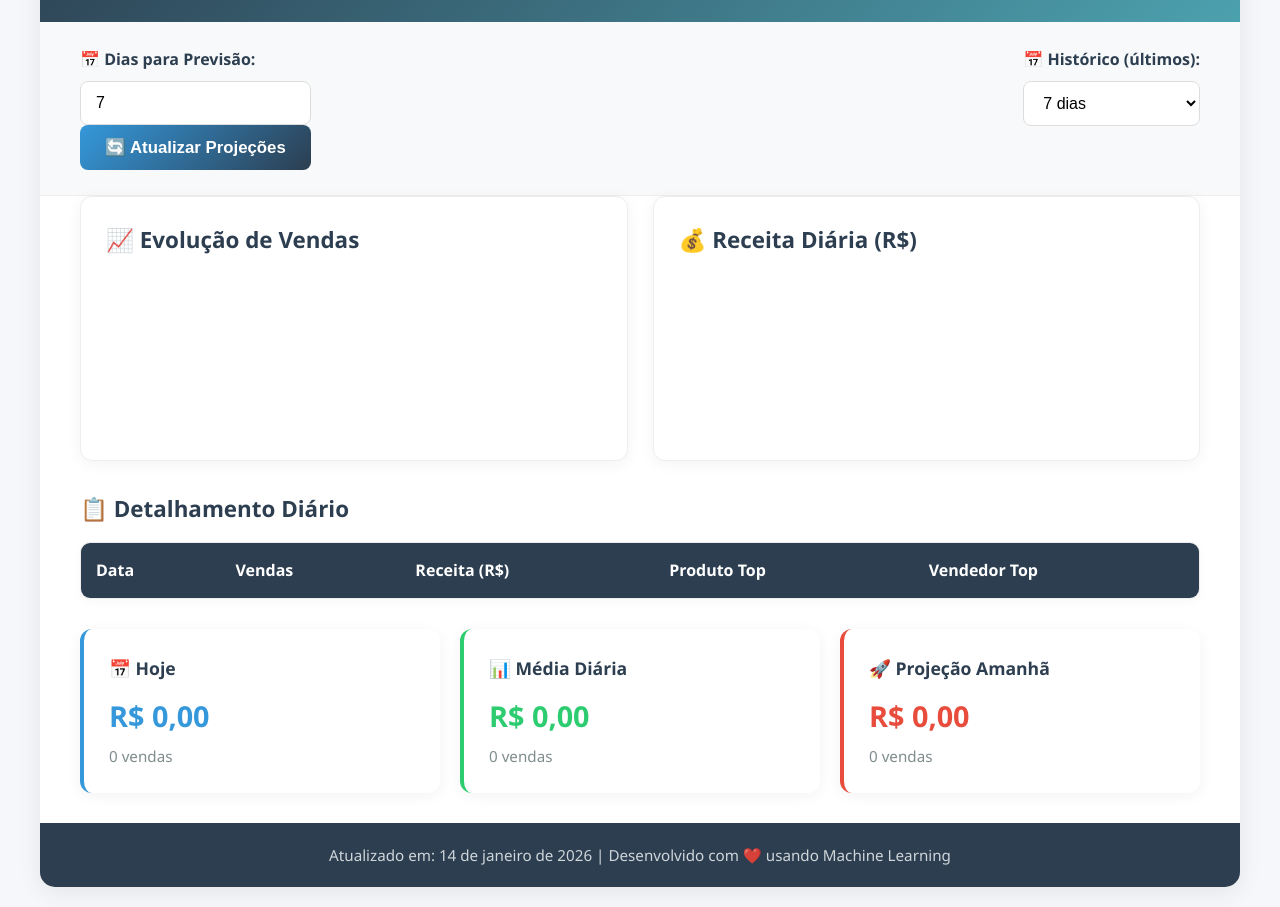
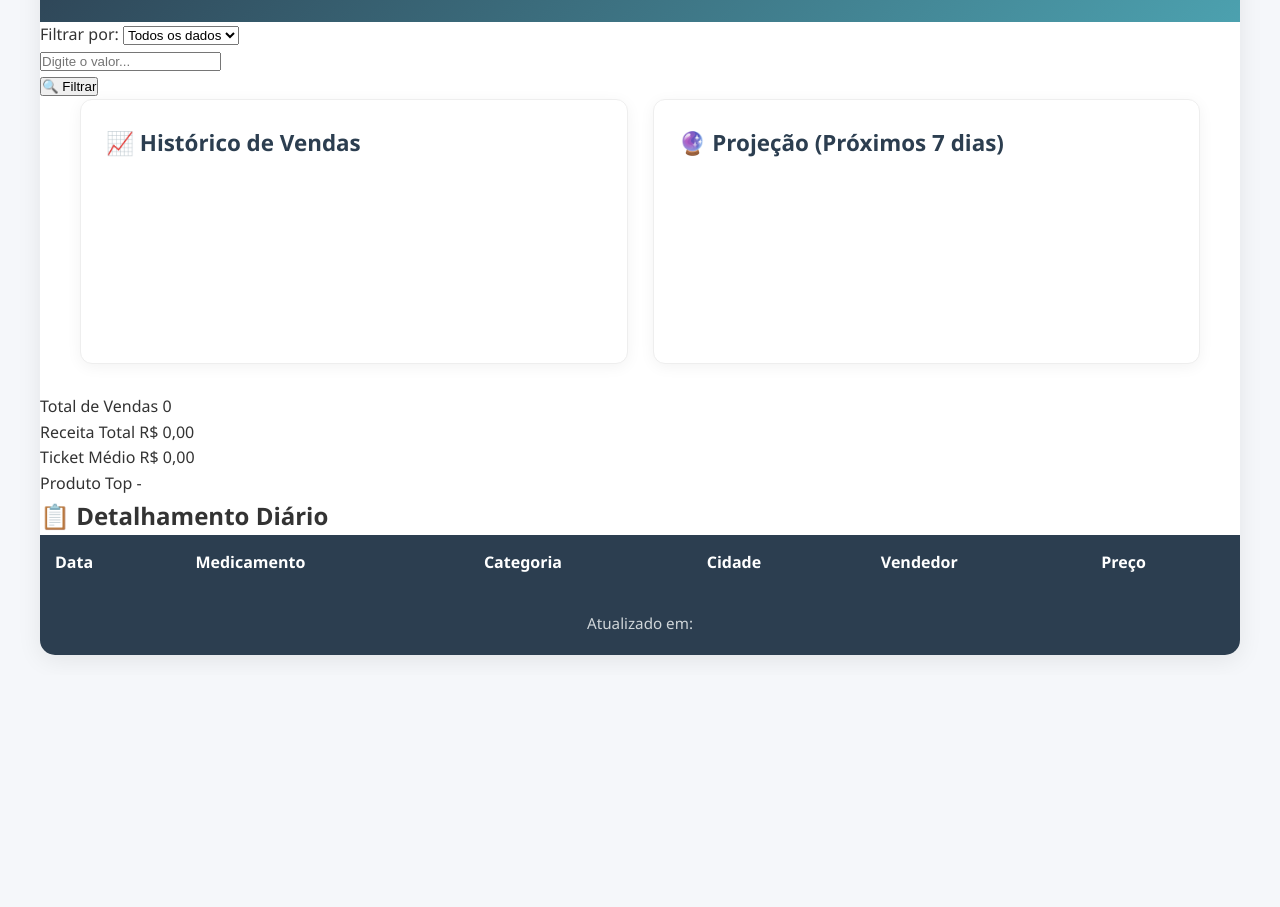
Before and after one commit to fslucca1970/sales-prediction, a plain HTML site: page index.html in a window 1280 px wide. Shown: the part 145-1052 px from the top of the page. After the commit the page ends 820 px from the top, so only its background shows below. Drawn offline with nearby package versions, Linux system fonts and the light colour scheme; no server answers.

Commit message:
Refactor dashboard layout and update titles

```diff
--- a/index.html
+++ b/index.html
@@ -9,91 +9,80 @@
 <body>
     <div class="container">
         <header>
-            <h1>📊 Dashboard de Vendas Farmacêuticas</h1>
-            <p class="subtitle">Histórico + Projeções em Tempo Real</p>
+            <h1>💊 Dashboard de Vendas Farmacêuticas</h1>
+            <p class="subtitle">Histórico + Projeções</p>
         </header>
 
         <main>
-            <!-- Painel de Controle -->
-            <div class="control-panel">
-                <form id="predictionForm">
-                    <div class="form-group">
-                        <label for="dias">📅 Dias para Previsão:</label>
-                        <input type="number" id="dias" name="dias"
-                               placeholder="Ex: 7" min="1" max="30" value="7" required>
+            <div class="filters">
+                <div class="filter-group">
+                    <label>Filtrar por:</label>
+                    <select id="filterType">
+                        <option value="all">Todos os dados</option>
+                        <option value="medicamento">Medicamento</option>
+                        <option value="cidade">Cidade</option>
+                        <option value="categoria">Categoria</option>
+                        <option value="vendedor">Vendedor</option>
+                    </select>
                 </div>
-                    <button type="submit" class="btn-predict">
-                        🔄 Atualizar Projeções
-                    </button>
-                </form>
+                <div class="filter-group">
+                    <input type="text" id="filterValue" placeholder="Digite o valor...">
+                </div>
+                <button id="filterBtn" class="btn-filter">🔍 Filtrar</button>
+            </div>
 
-                <div class="date-filter">
-                    <label for="historico">📅 Histórico (últimos):</label>
-                    <select id="historico">
-                        <option value="7">7 dias</option>
-                        <option value="15">15 dias</option>
-                        <option value="30">30 dias</option>
-                        <option value="90">3 meses</option>
-                    </select>
+            <div class="dashboard">
+                <div class="chart-container">
+                    <h2>📈 Histórico de Vendas</h2>
+                    <canvas id="historicalChart"></canvas>
+                </div>
+
+                <div class="chart-container">
+                    <h2>🔮 Projeção (Próximos 7 dias)</h2>
+                    <canvas id="projectionChart"></canvas>
                 </div>
             </div>
 
-            <!-- Gráficos -->
-            <div class="dashboard">
-                <div class="chart-container">
-                    <h2>📈 Evolução de Vendas</h2>
-                    <canvas id="sales-trend-chart"></canvas>
+            <div class="stats-container">
+                <div class="stat-card">
+                    <span class="label">Total de Vendas</span>
+                    <span class="value" id="totalSales">0</span>
                 </div>
-
-                <div class="chart-container">
-                    <h2>💰 Receita Diária (R$)</h2>
-                    <canvas id="revenue-chart"></canvas>
+                <div class="stat-card">
+                    <span class="label">Receita Total</span>
+                    <span class="value" id="totalRevenue">R$ 0,00</span>
+                </div>
+                <div class="stat-card">
+                    <span class="label">Ticket Médio</span>
+                    <span class="value" id="avgTicket">R$ 0,00</span>
+                </div>
+                <div class="stat-card">
+                    <span class="label">Produto Top</span>
+                    <span class="value" id="topProduct">-</span>
                 </div>
             </div>
 
-            <!-- Tabela de Dados -->
-            <div class="data-table">
+            <div class="table-container">
                 <h2>📋 Detalhamento Diário</h2>
-                <div class="table-scroll">
-                    <table id="daily-data">
+                <table id="dataTable">
                     <thead>
                         <tr>
                             <th>Data</th>
-                                <th>Vendas</th>
-                                <th>Receita (R$)</th>
-                                <th>Produto Top</th>
-                                <th>Vendedor Top</th>
+                            <th>Medicamento</th>
+                            <th>Categoria</th>
+                            <th>Cidade</th>
+                            <th>Vendedor</th>
+                            <th>Preço</th>
                         </tr>
                     </thead>
-                        <tbody>
-                            <!-- Dados serão inseridos via JS -->
+                    <tbody id="tableBody">
                     </tbody>
                 </table>
-                </div>
-            </div>
-
-            <!-- Painel de Resumo -->
-            <div class="summary-cards">
-                <div class="summary-card">
-                    <span class="label">📅 Hoje</span>
-                    <span class="value">R$ 0,00</span>
-                    <span class="sub">0 vendas</span>
-                </div>
-                <div class="summary-card">
-                    <span class="label">📊 Média Diária</span>
-                    <span class="value">R$ 0,00</span>
-                    <span class="sub">0 vendas</span>
-                </div>
-                <div class="summary-card">
-                    <span class="label">🚀 Projeção Amanhã</span>
-                    <span class="value">R$ 0,00</span>
-                    <span class="sub">0 vendas</span>
-                </div>
             </div>
         </main>
 
         <footer>
-            <p>Atualizado em: <span id="current-date"></span> | Desenvolvido com ❤️ usando Machine Learning</p>
+            <p>Atualizado em: <span id="currentDate"></span></p>
         </footer>
     </div>
 
@@ -101,8 +90,3 @@
     <script src="script.js"></script>
 </body>
 </html>
-
-
-    <script src="script.js"></script>
-</body>
-</html>
```
Lines whose indentation alone changed are shown as unchanged.
